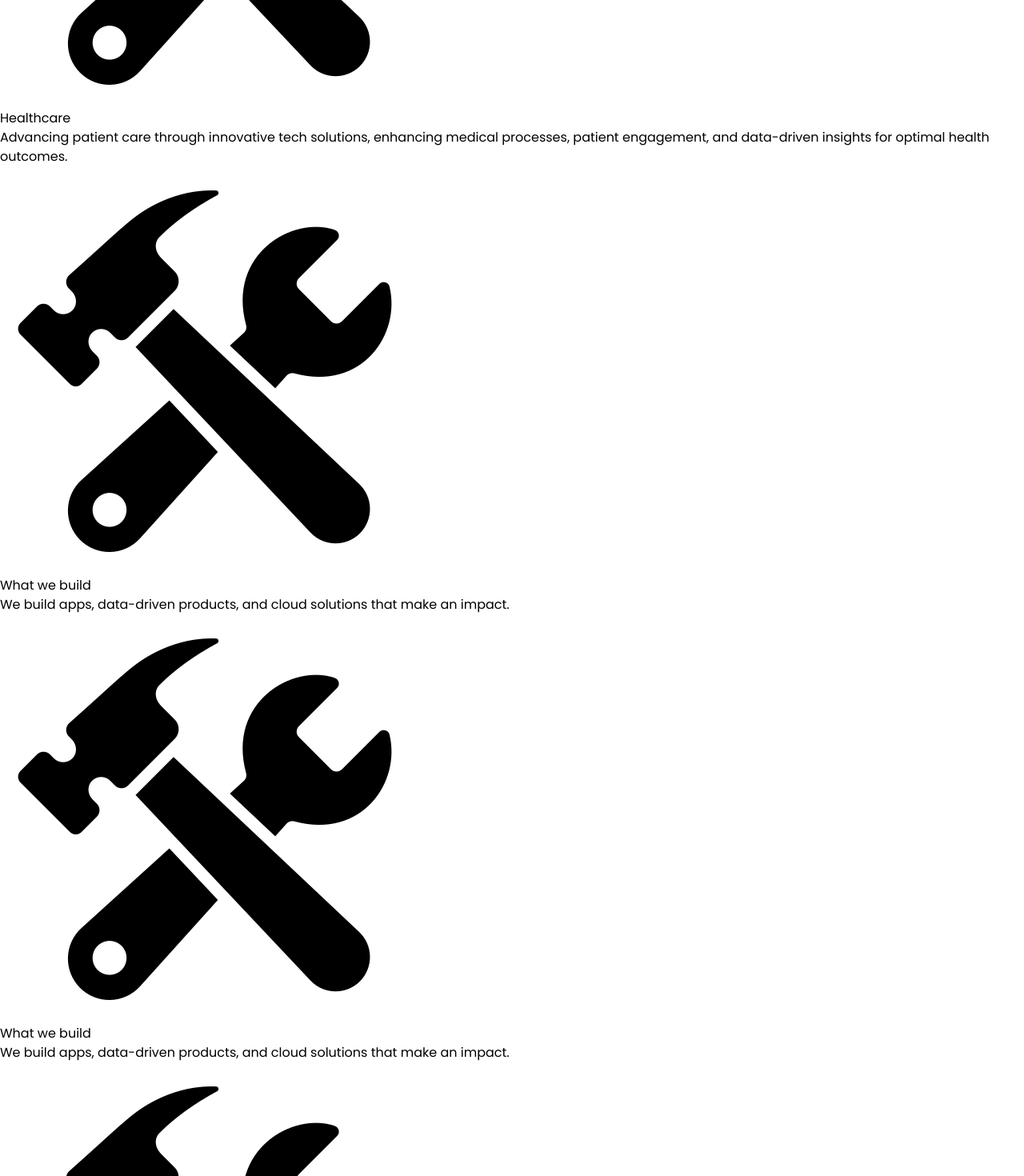
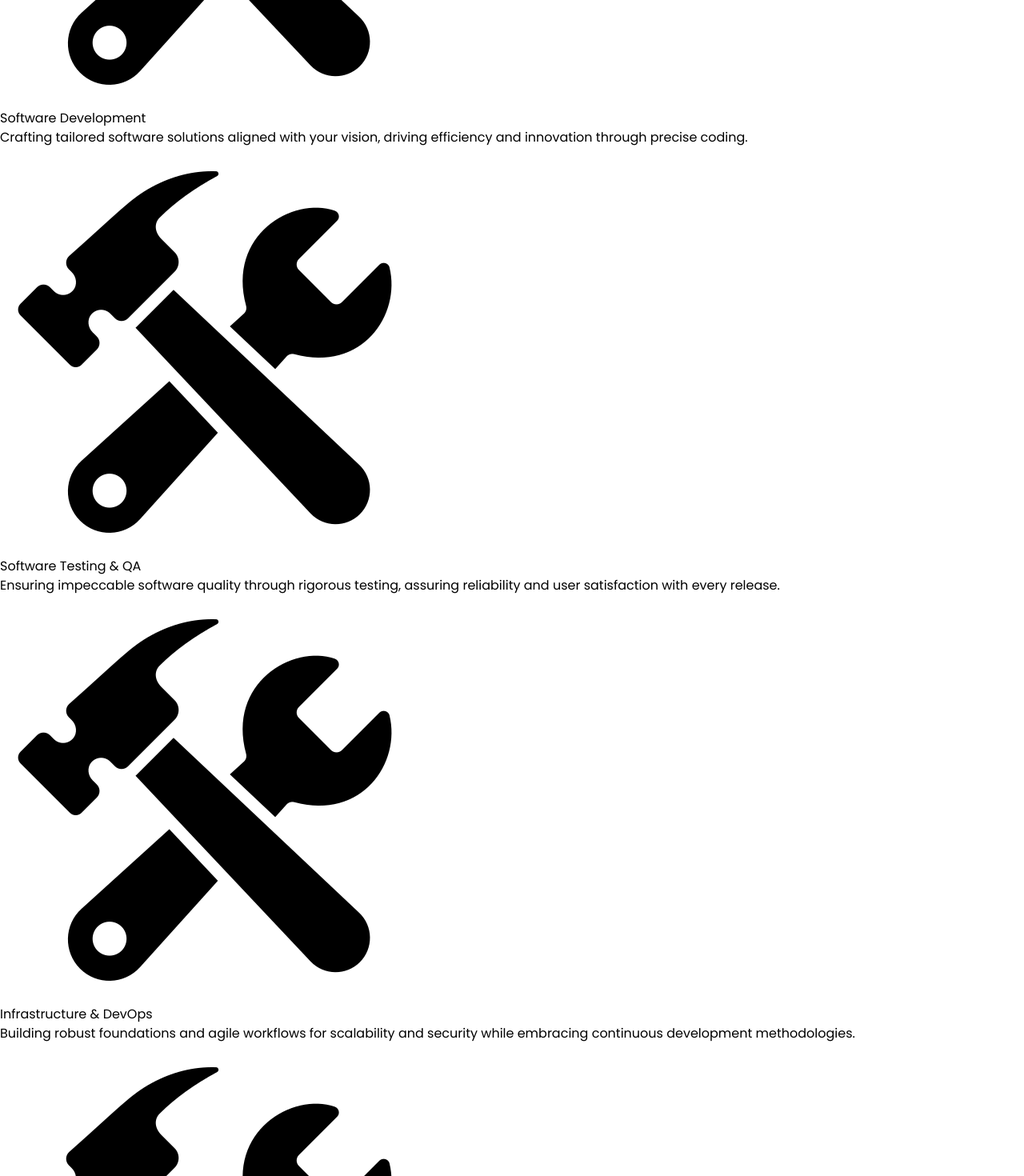
Before and after one commit to masabinhok/leapfrog-clone, a React (Vite) app: page / in a window 1280 px wide. Shown: the part 10040-11510 px from the top of the page at 80% size. Built offline with nearby package versions, Linux system fonts and the light colour scheme.

Commit message:
checkpoint skills

```diff
--- a/src/sections/Skills.jsx
+++ b/src/sections/Skills.jsx
@@ -25,7 +25,7 @@ const Skills = () => {
   };
 
   return (
-    <section className="max-w-[1320px] flex items-center justify-center p-5 flex-col">
+    <section className="max-w-[1320px] flex items-center justify-center py-[96px] px-5 flex-col">
       <div className="flex flex-col items-center min-lg:mx-[136px] mb-[40px] justify-center">
         <h1 className="font-semibold text-[32px]">
           <span className="text-green-500 ">Skills</span> at a glance
--- a/src/skillspage/Build.jsx
+++ b/src/skillspage/Build.jsx
@@ -6,48 +6,48 @@ const Build = () => {
     <div className="grid grid-cols-3 max-lg:grid-cols-2 max-md:grid-cols-1 gap-4 max-w-[1320px] p-5">
       <SkillsBox
         imgURL={buildicon}
-        title="Healthcare"
-        about="Advancing patient care through innovative tech solutions, enhancing medical processes, patient engagement, and data-driven insights for optimal health outcomes."
+        title="Software Development"
+        about="Crafting tailored software solutions aligned with your vision, driving efficiency and innovation through precise coding."
       />
       <SkillsBox
         imgURL={buildicon}
-        title="What we build"
-        about="We build apps, data-driven products, and cloud solutions that make an impact."
+        title="Software Testing & QA"
+        about="Ensuring impeccable software quality through rigorous testing, assuring reliability and user satisfaction with every release."
       />
       <SkillsBox
         imgURL={buildicon}
-        title="What we build"
-        about="We build apps, data-driven products, and cloud solutions that make an impact."
+        title="Infrastructure & DevOps"
+        about="Building robust foundations and agile workflows for scalability and security while embracing continuous development methodologies."
       />
       <SkillsBox
         imgURL={buildicon}
-        title="What we build"
-        about="We build apps, data-driven products, and cloud solutions that make an impact."
+        title="Mobile and Web Development"
+        about="Creating seamless digital journeys with user-centric design, marrying aesthetics and functionality for unparalleled cross-platform experiences."
       />
       <SkillsBox
         imgURL={buildicon}
-        title="What we build"
-        about="We build apps, data-driven products, and cloud solutions that make an impact."
+        title="Data Science and Machine Learning"
+        about="Unveiling insights from complex data landscapes, empowering strategic decisions and breakthroughs through advanced analytics and machine learning."
       />
       <SkillsBox
         imgURL={buildicon}
-        title="What we build"
-        about="We build apps, data-driven products, and cloud solutions that make an impact."
+        title="Blockchain Consulting"
+        about="Guiding exploration of blockchain's secure potential, integrating transparency and trust into transformative initiatives."
       />
       <SkillsBox
         imgURL={buildicon}
-        title="What we build"
-        about="We build apps, data-driven products, and cloud solutions that make an impact."
+        title="Big Data & BI"
+        about="Transforming raw data into strategic assets, leveraging big data and business intelligence to illuminate paths for growth and success."
       />
       <SkillsBox
         imgURL={buildicon}
-        title="What we build"
-        about="We build apps, data-driven products, and cloud solutions that make an impact."
+        title="Internet of Things"
+        about="Forging interconnected smart ecosystems, reshaping industries and daily life through infused intelligence and connectivity."
       />
       <SkillsBox
         imgURL={buildicon}
-        title="What we build"
-        about="We build apps, data-driven products, and cloud solutions that make an impact."
+        title="UX and UI Design"
+        about="Envisioning and crafting intuitive user experiences, where artistic UI meets seamless functionality, elevating brand value and user engagement."
       />
     </div>
   );
--- a/src/skillspage/Industries.jsx
+++ b/src/skillspage/Industries.jsx
@@ -11,23 +11,23 @@ const Industries = () => {
       />
       <SkillsBox
         imgURL={buildicon}
-        title="What we build"
-        about="We build apps, data-driven products, and cloud solutions that make an impact."
+        title="Technology"
+        about="Pioneering the digital frontier with cutting-edge solutions, transforming businesses, and shaping industries through seamless integration of technology into operations."
       />
       <SkillsBox
         imgURL={buildicon}
-        title="What we build"
-        about="We build apps, data-driven products, and cloud solutions that make an impact."
+        title="Ed-Tech"
+        about="Revolutionizing education with immersive learning tools, connecting educators and learners, and fostering personalized growth for a globally accessible knowledge landscape."
       />
       <SkillsBox
         imgURL={buildicon}
-        title="What we build"
-        about="We build apps, data-driven products, and cloud solutions that make an impact."
+        title="Fintech"
+        about="Redefining financial services through technology, offering secure, efficient, and inclusive solutions that empower businesses and individuals in an ever-evolving economic landscape."
       />
       <SkillsBox
         imgURL={buildicon}
-        title="What we build"
-        about="We build apps, data-driven products, and cloud solutions that make an impact."
+        title="Consumer & Retail"
+        about="Enhancing online experiences, empowering businesses with data-driven insights, and shaping the future of e-commerce through innovative digital strategies."
       />
     </div>
   );
--- a/src/skillspage/Practices.jsx
+++ b/src/skillspage/Practices.jsx
@@ -1,14 +1,18 @@
 import TechCard from "./TechCard";
-import Build from "./Build";
+import { buildicon } from "../assets";
 
-const Technologies = () => {
+const Practices = () => {
   return (
     <div className="grid grid-cols-3 max-lg:grid-cols-2 max-md:grid-cols-1 gap-4 max-w-[1320px] p-5">
-      <TechCard imgURL={Build} tag="validated" Heading="Validated Designs" />
-      <TechCard tag="rocksolid" imgURL={Build} Heading="Rock-Solid Code" />
-      <TechCard tag="buildDeploy" imgURL={Build} Heading="Build & Deploy" />
+      <TechCard
+        imgURL={buildicon}
+        tag="validated"
+        Heading="Validated Designs"
+      />
+      <TechCard tag="rocksolid" imgURL={buildicon} Heading="Rock-Solid Code" />
+      <TechCard tag="buildDeploy" imgURL={buildicon} Heading="Build & Deploy" />
     </div>
   );
 };
 
-export default Technologies;
+export default Practices;
--- a/src/skillspage/SkillsCard.jsx
+++ b/src/skillspage/SkillsCard.jsx
@@ -8,7 +8,7 @@ const SkillsCard = ({ imgURL, name, setSection, tag, section }) => {
   return (
     <div
       onClick={handleClick}
-      className={`flex-1 p-6 max-lg:p-3 flex max-lg:flex-col text-center justify-center items-center gap-3 cursor-pointer hover:bg-slate-100 ${
+      className={`flex-1 p-6 max-lg:p-3 flex max-lg:flex-col text-center justify-center items-center gap-3 cursor-pointer w-full hover:bg-slate-100 ${
         isActive ? "bg-slate-200" : ""
       } `}
     >
--- a/src/skillspage/Technologies.jsx
+++ b/src/skillspage/Technologies.jsx
@@ -1,13 +1,17 @@
 import TechCard from "./TechCard";
-import Build from "./Build";
+import { buildicon } from "../assets";
 
 const Technologies = () => {
   return (
-    <div className="grid grid-cols-4 max-lg:grid-cols-2 max-md:grid-cols-1 gap-4 max-w-[1320px] p-5">
-      <TechCard imgURL={Build} tag="discovery" Heading="Discovery & Design" />
-      <TechCard tag="appdev" imgURL={Build} Heading="App Dev" />
-      <TechCard tag="datacloud" imgURL={Build} Heading="Data & Cloud" />
-      <TechCard tag="datasci" imgURL={Build} Heading="Data Sciences" />
+    <div className="grid grid-cols-4 max-lg:grid-cols-2 max-md:grid-cols-1 gap-4 max-w-[1320px] p-5 max-md:w-screen max-md:px-10">
+      <TechCard
+        imgURL={buildicon}
+        tag="discovery"
+        Heading="Discovery & Design"
+      />
+      <TechCard tag="appdev" imgURL={buildicon} Heading="App Dev" />
+      <TechCard tag="datacloud" imgURL={buildicon} Heading="Data & Cloud" />
+      <TechCard tag="datasci" imgURL={buildicon} Heading="Data Sciences" />
     </div>
   );
 };
```
Also changed, not shown: src/assets/shakehands.webp (added).
